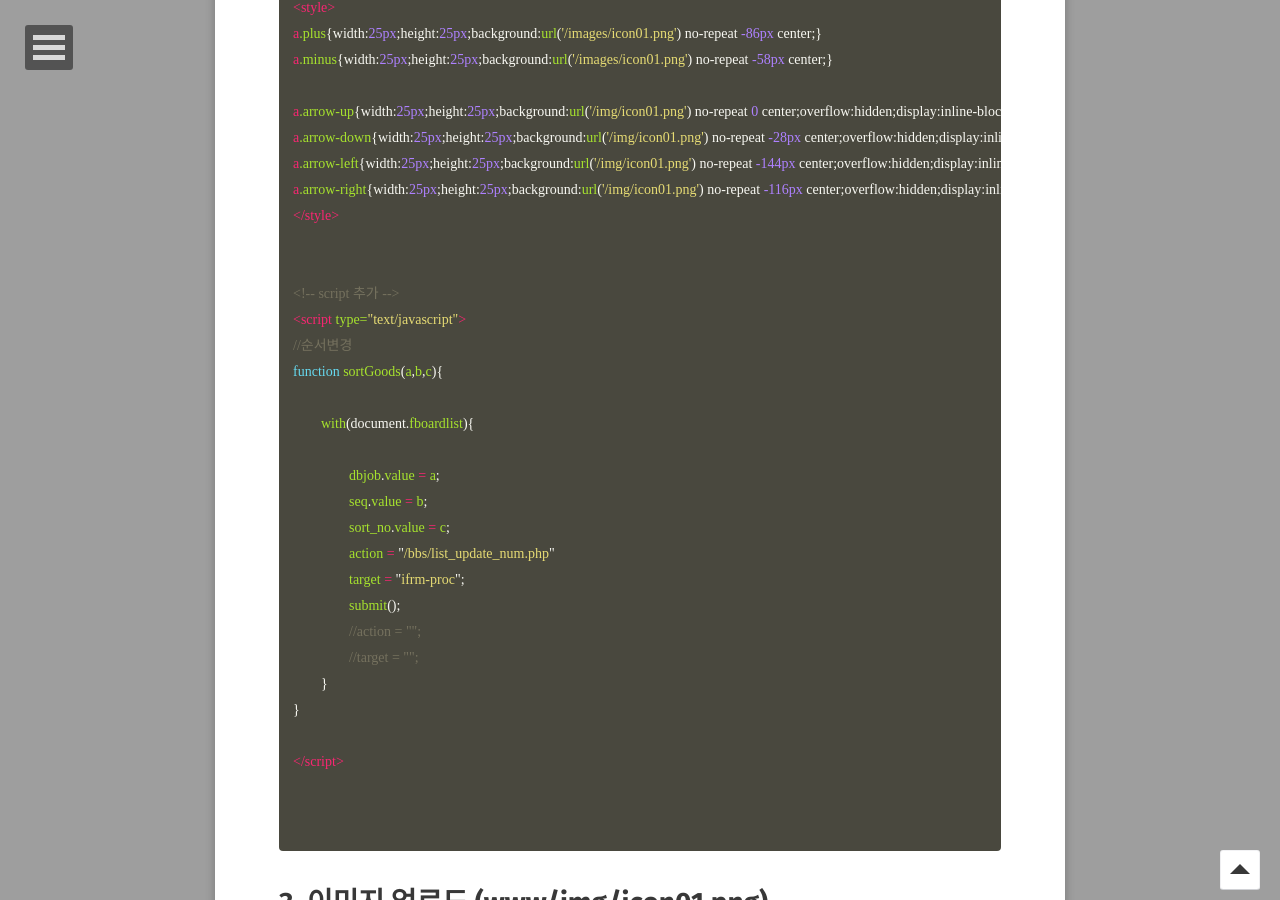
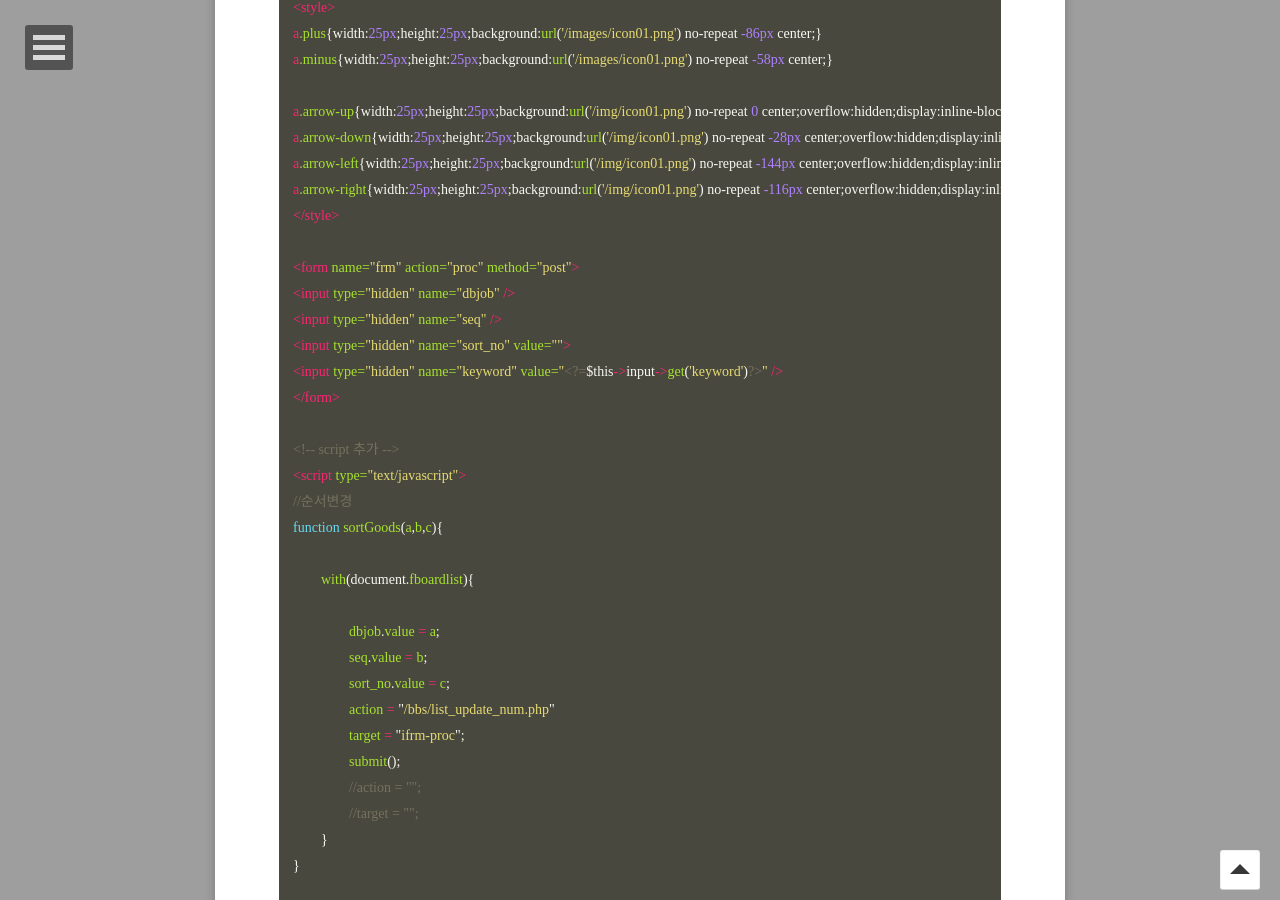
Before and after one commit to GayeonYoon/GayeonYoon.github.io, a Jekyll site: the page built from _posts/2021-08-17-BOARD-SORT.md, in a window 1280 px wide and 900 px high, scrolled down 3071 px. Built offline with Jekyll 4.4.1, drawn with Linux system fonts in a browser that asks for light colours; some web fonts are replaced.

Commit message:
Update 2021-08-17-BOARD-SORT.md

```diff
--- a/_posts/2021-08-17-BOARD-SORT.md
+++ b/_posts/2021-08-17-BOARD-SORT.md
@@ -114,6 +114,12 @@ a.arrow-left{width:25px;height:25px;background:url('/img/icon01.png') no-repeat
 a.arrow-right{width:25px;height:25px;background:url('/img/icon01.png') no-repeat -116px center;overflow:hidden;display:inline-block}
 </style>
 
+<form name="frm" action="proc" method="post">
+<input type="hidden" name="dbjob" />
+<input type="hidden" name="seq" />
+<input type="hidden" name="sort_no" value="">
+<input type="hidden" name="keyword" value="<?=$this->input->get('keyword')?>" />
+</form>
 
 <!-- script 추가 -->
 <script type="text/javascript">
```
